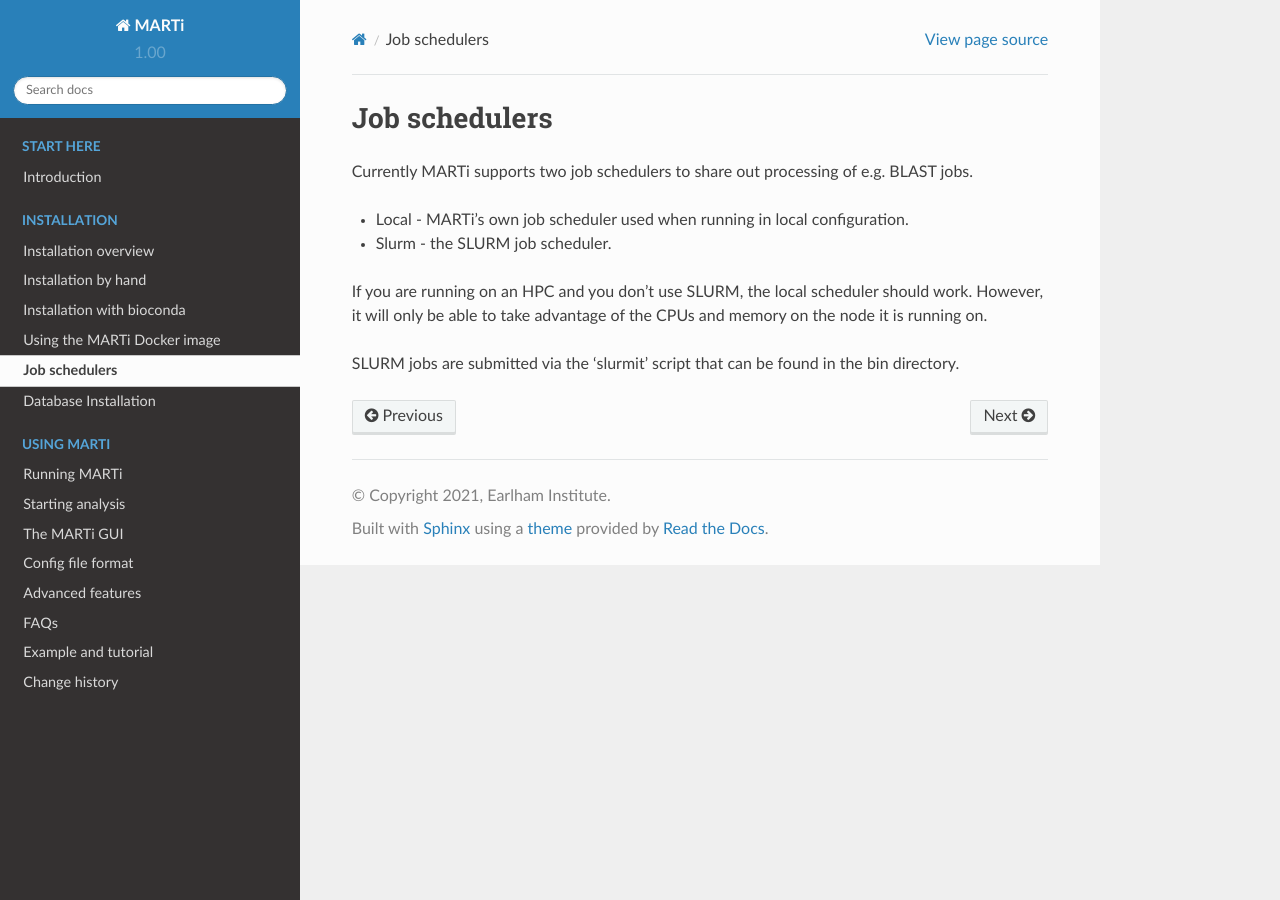
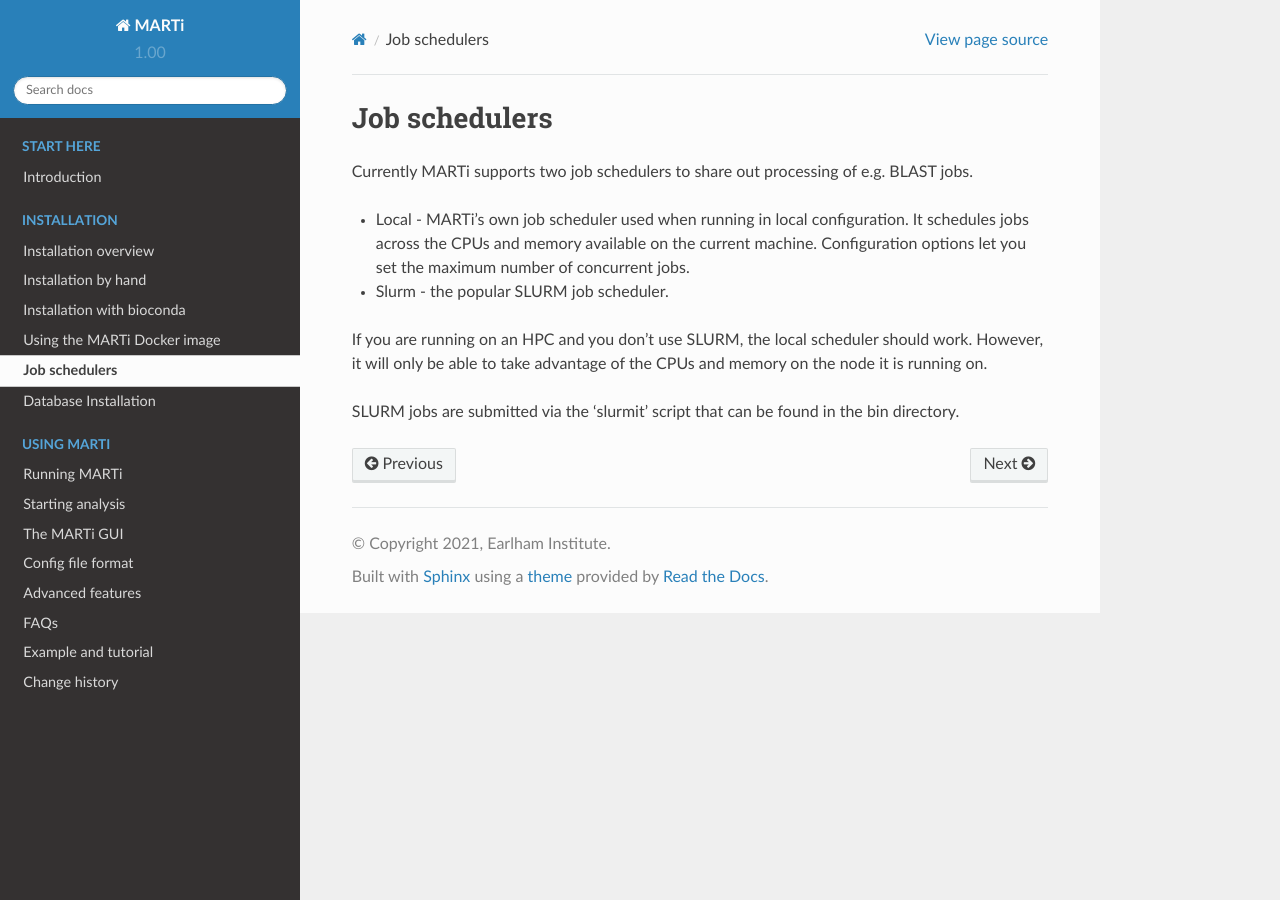
Before and after one commit to richardmleggett/MARTi, a Sphinx documentation site: the page built from docs/source/jobschedulers.rst, in a window 1280 px wide. Built offline with Sphinx 7.4.7 and the Read the Docs theme 2.0.0, drawn with Linux system fonts in a browser that asks for light colours; formulas are drawn with MathJax 3.

Commit message:
Update jobschedulers.rst

```diff
--- a/docs/source/jobschedulers.rst
+++ b/docs/source/jobschedulers.rst
@@ -5,8 +5,8 @@ Job schedulers
 
 Currently MARTi supports two job schedulers to share out processing of e.g. BLAST jobs.
 
-* Local - MARTi's own job scheduler used when running in local configuration.
-* Slurm - the SLURM job scheduler.
+* Local - MARTi's own job scheduler used when running in local configuration. It schedules jobs across the CPUs and memory available on the current machine. Configuration options let you set the maximum number of concurrent jobs.
+* Slurm - the popular SLURM job scheduler.
 
 If you are running on an HPC and you don't use SLURM, the local scheduler should work. However, it will only be able to take advantage of the CPUs and memory on the node it is running on.
 
```
